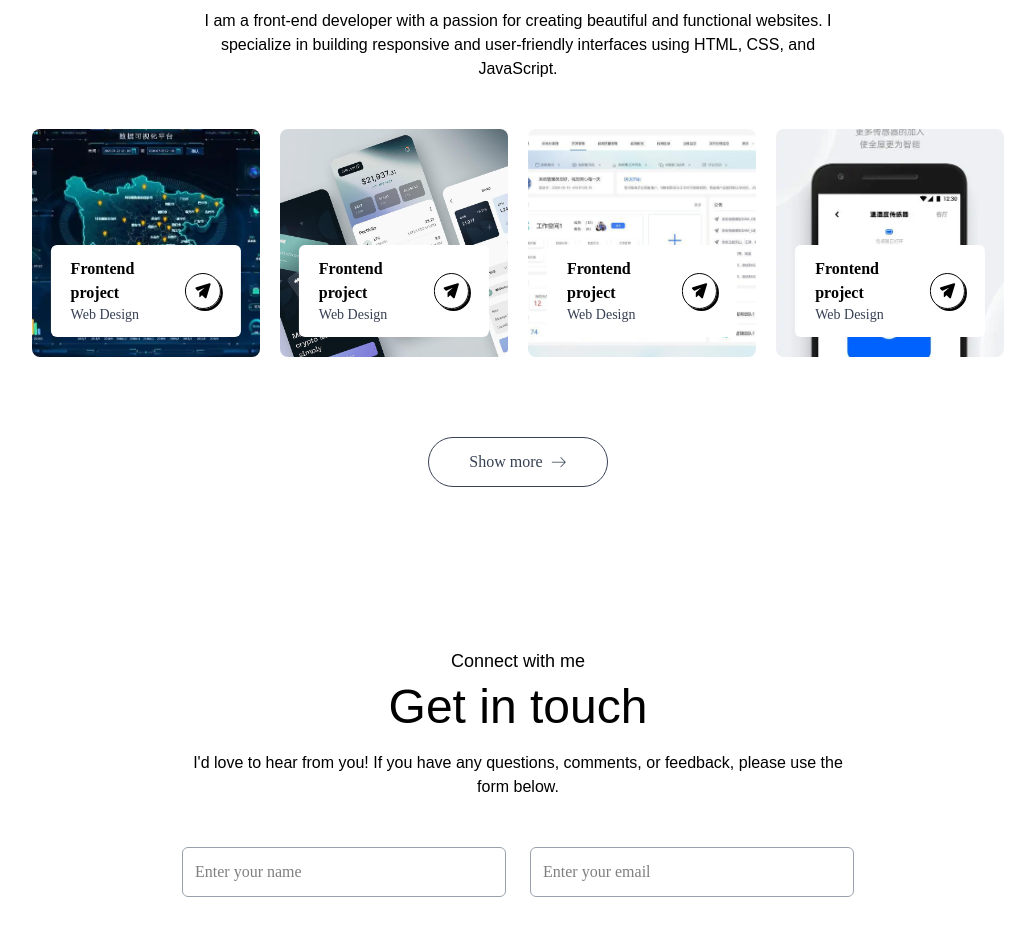
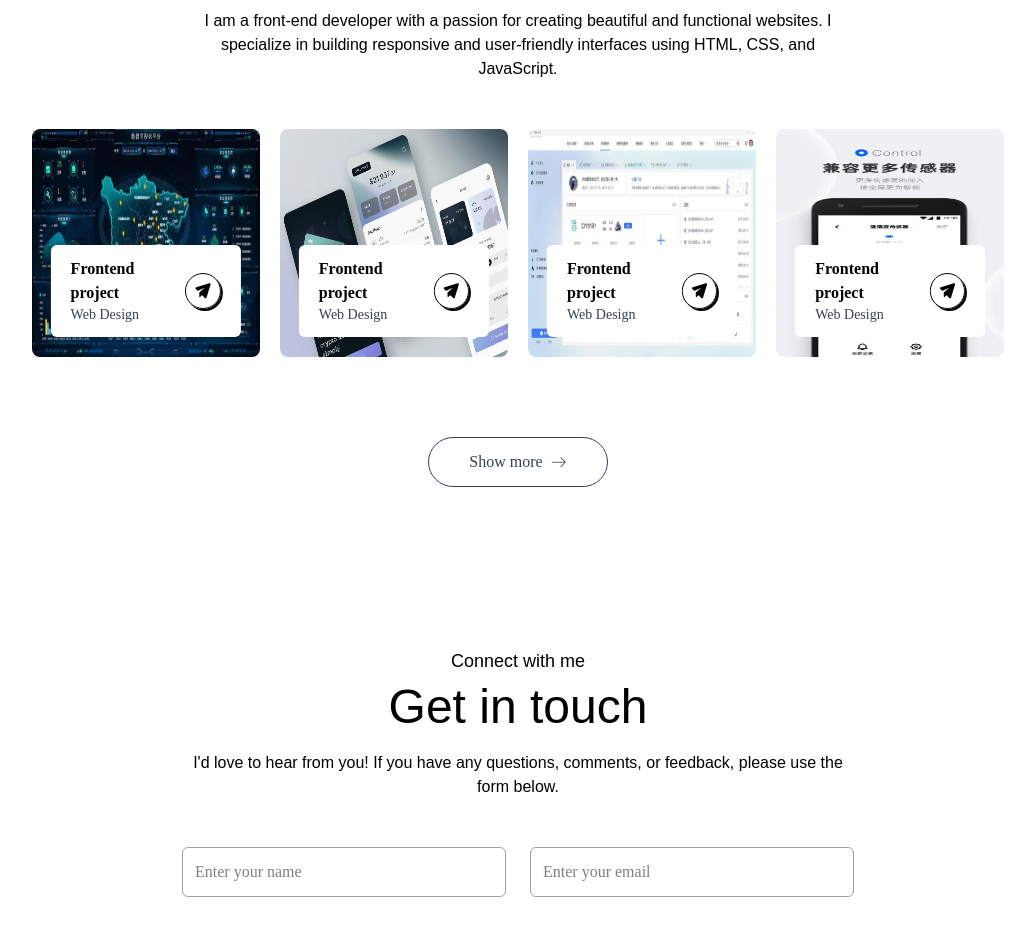
Before and after one commit to ChenS-X/resumeProjectByReact, a React (Vite) app: page / in a window 1280 px wide. Shown: the part 2520-3446 px from the top of the page, without its empty margins (122-1157 px from the left). Built offline with nearby package versions, Linux system fonts and the light colour scheme.

Commit message:
优化work部分图片加载过慢的bug

```diff
--- a/src/assets/assets.js
+++ b/src/assets/assets.js
@@ -30,6 +30,11 @@ import firebase from "./firebase.png";
 // import send from "./send-fill.png";
 // import email from "./email.png";
 // import email_dark from "./email-dark.png";
+
+import WebEcharts from '/web-echarts.png'
+import WxApp from '/wx-app.png'
+import CenterService from '/center-service.png'
+import Appcan from '/appcan.png'
 
 export const assets = {
   logo,
@@ -123,21 +128,21 @@ export const workData = [
   {
     title: "Frontend project",
     description: "Web Design",
-    bgImage: "web-echarts.png",
+    bgImage: WebEcharts,
   },
   {
     title: "Frontend project",
     description: "Web Design",
-    bgImage: "wx-app.png",
+    bgImage: WxApp,
   },
   {
     title: "Frontend project",
     description: "Web Design",
-    bgImage: "center-service.png",
+    bgImage: CenterService,
   },
   {
     title: "Frontend project",
     description: "Web Design",
-    bgImage: "appcan.png",
+    bgImage: Appcan,
   },
 ];
--- a/src/components/Work.jsx
+++ b/src/components/Work.jsx
@@ -3,6 +3,7 @@ import { workData } from "../assets/assets";
 import ThemeContext from "@/contexts/themeContext";
 import { motion } from "motion/react";
 import FontIcon from "./FontIcon";
+import LazyImage from "./LazyImage";
 
 const Work = () => {
   const { isDarkMode } = useContext(ThemeContext);
@@ -51,11 +52,9 @@ const Work = () => {
             whileHover={{ scale: 1.05 }}
             transition={{ duration: 0.3 }}
             key={index}
-            style={{
-              backgroundImage: `url(${import.meta.env.BASE_URL}${bgImage})`,
-            }}
-            className="aspect-square bg-no-repeat bg-cover bg-center rounded-lg relative cursor-pointer group"
+            className="aspect-square bg-no-repeat bg-cover bg-center rounded-lg overflow-hidden relative cursor-pointer group"
           >
+            <LazyImage src={bgImage} alt={title} className="w-full h-full" />
             <div className="bg-white w-10/12 rounded-md absolute bottom-5 left-1/2 -translate-x-1/2 py-3 px-5 flex items-center justify-between duration-500 group-hover:bottom-7">
               <div>
                 <h2 className="font-semibold">{title}</h2>
```
